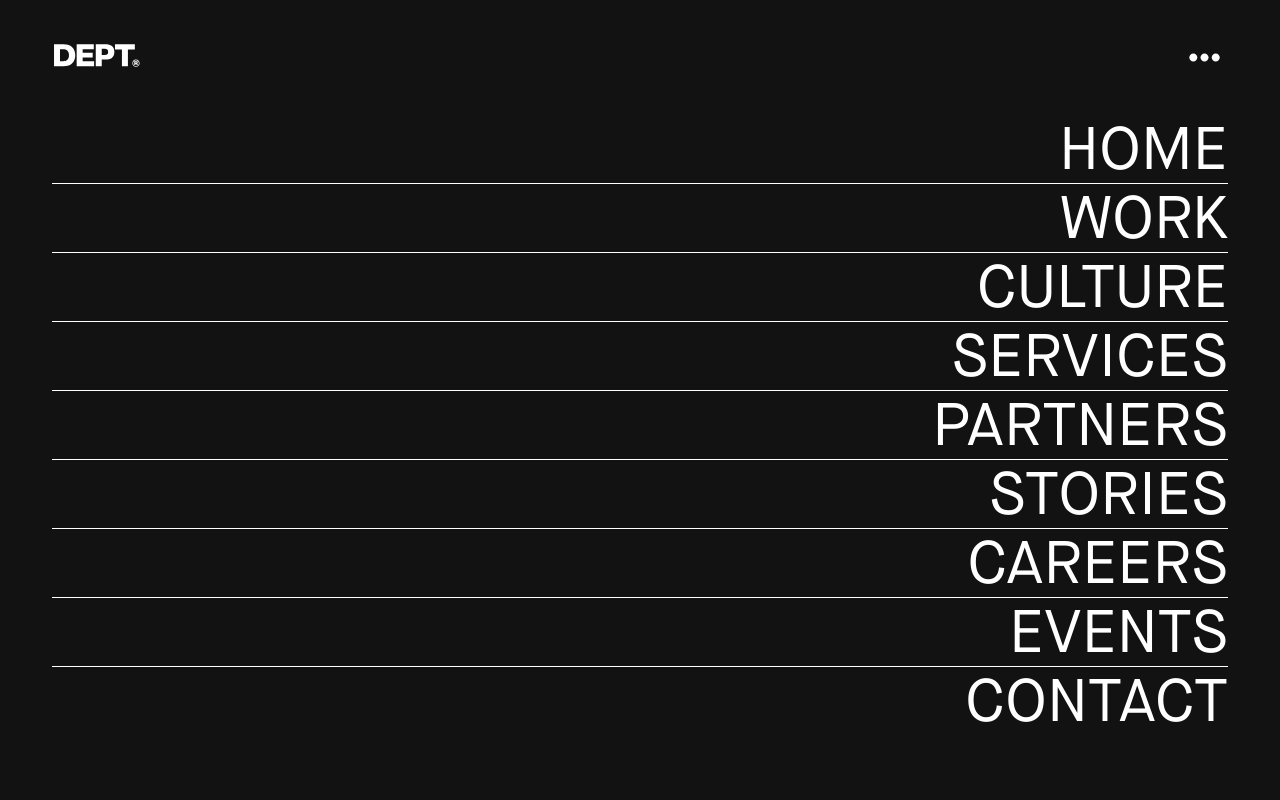
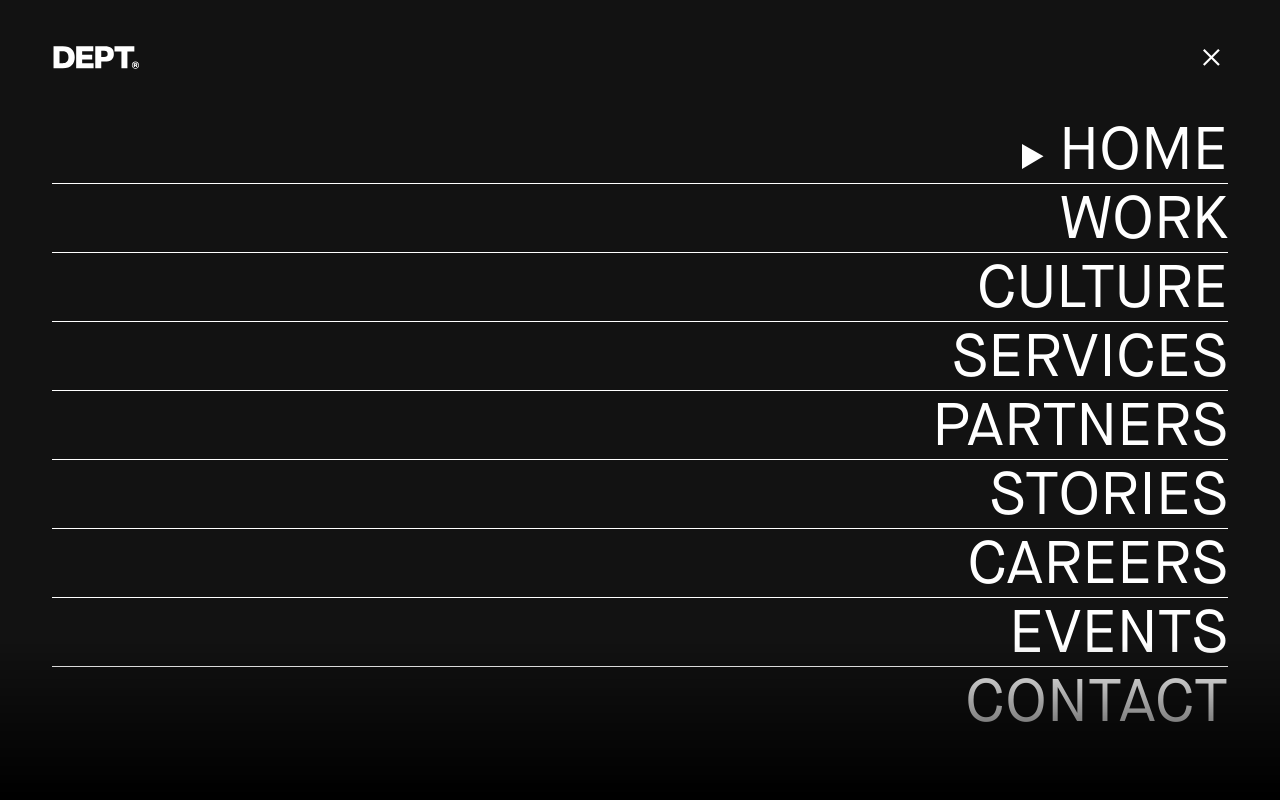
Before and after one commit to melisiweb/dept, a React (Create React App) app: page / in a window 1280 px wide. Both pictures are taken after a click on the button 1204 px from the left and 57 px from the top of the page. Shown: the top 800 px of the page. Built offline with nearby package versions, Linux system fonts and the light colour scheme.

Commit message:
menu with routes

```diff
--- a/src/common/components/menu/index.tsx
+++ b/src/common/components/menu/index.tsx
@@ -1,10 +1,11 @@
-import { IconButton, Stack } from "@mui/material";
+import { IconButton, Modal, Stack } from "@mui/material";
 import * as S from "./styles";
 import { ReactComponent as MenuDots } from "assets/images/menu-dots.svg";
 import { useUI } from "common/hooks/use-ui";
-import { DeptContainer } from "design-system/layout";
 import { useRecoilState } from "recoil";
 import { menuDrawerState } from "common/atoms";
+import { MenuDrawer } from "./menu-drawer";
+import { mainMenuShort } from "routes";
 
 export const Menu: React.FC = () => {
   const { mdDown } = useUI();
@@ -26,31 +27,13 @@ export const Menu: React.FC = () => {
           spacing="48px"
           display={{ xs: "none", md: "flex" }}
         >
-          <S.MenuListItem component="li">
-            <S.StyledLink end to="/">
-              Work
-            </S.StyledLink>
-          </S.MenuListItem>
-
-          <S.MenuListItem component="li">
-            <S.StyledLink to="/culture">Culture</S.StyledLink>
-          </S.MenuListItem>
-
-          <S.MenuListItem component="li">
-            <S.StyledLink to="/services">Services</S.StyledLink>
-          </S.MenuListItem>
-
-          <S.MenuListItem component="li">
-            <S.StyledLink to="/insights">Insights</S.StyledLink>
-          </S.MenuListItem>
-
-          <S.MenuListItem component="li" display={{ xs: "none", slg: "flex" }}>
-            <S.StyledLink to="/careers">Careers</S.StyledLink>
-          </S.MenuListItem>
-
-          <S.MenuListItem component="li" display={{ xs: "none", slg: "flex" }}>
-            <S.StyledLink to="/contact">Contact</S.StyledLink>
-          </S.MenuListItem>
+          {mainMenuShort.map((menuItem) => (
+            <S.MenuListItem key={menuItem.path} component="li">
+              <S.StyledLink end={menuItem.end} to={menuItem.path}>
+                {menuItem.label}
+              </S.StyledLink>
+            </S.MenuListItem>
+          ))}
         </S.MenuList>
         <Stack position="relative" zIndex={100}>
           {mdDown ? (
@@ -62,39 +45,14 @@ export const Menu: React.FC = () => {
           )}
         </Stack>
       </Stack>
-      <S.MenuDrawer style={{ display: showDrawer ? "block" : "none" }}>
-        <DeptContainer>
-          <Stack component="ul">
-            <S.MenuDrawerItem component="li">
-              <S.MenuDrawerLink to="/">Home</S.MenuDrawerLink>
-            </S.MenuDrawerItem>
-            <S.MenuDrawerItem component="li">
-              <S.MenuDrawerLink to="/">Work</S.MenuDrawerLink>
-            </S.MenuDrawerItem>
-            <S.MenuDrawerItem component="li">
-              <S.MenuDrawerLink to="/">Culture</S.MenuDrawerLink>
-            </S.MenuDrawerItem>
-            <S.MenuDrawerItem component="li">
-              <S.MenuDrawerLink to="/">Services</S.MenuDrawerLink>
-            </S.MenuDrawerItem>
-            <S.MenuDrawerItem component="li">
-              <S.MenuDrawerLink to="/">Partners</S.MenuDrawerLink>
-            </S.MenuDrawerItem>
-            <S.MenuDrawerItem component="li">
-              <S.MenuDrawerLink to="/">Stories</S.MenuDrawerLink>
-            </S.MenuDrawerItem>
-            <S.MenuDrawerItem component="li">
-              <S.MenuDrawerLink to="/">Careers</S.MenuDrawerLink>
-            </S.MenuDrawerItem>
-            <S.MenuDrawerItem component="li">
-              <S.MenuDrawerLink to="/">Events</S.MenuDrawerLink>
-            </S.MenuDrawerItem>
-            <S.MenuDrawerItem component="li">
-              <S.MenuDrawerLink to="/">Contact</S.MenuDrawerLink>
-            </S.MenuDrawerItem>
-          </Stack>
-        </DeptContainer>
-      </S.MenuDrawer>
+      <Modal
+        open={showDrawer}
+        onClose={onMenuClick}
+        aria-labelledby="Main menu modal"
+        container={document.querySelector("main")}
+      >
+        <MenuDrawer />
+      </Modal>
     </>
   );
 };
--- /dev/null
+++ b/src/common/components/menu/menu-drawer/index.tsx
@@ -0,0 +1,39 @@
+import { IconButton, Stack } from "@mui/material";
+import { DeptContainer } from "design-system/layout";
+import { ReactComponent as ArrowIcon } from "assets/images/arrow.svg";
+import { ReactComponent as Logo } from "assets/images/logo.svg";
+import { ReactComponent as CloseIcon } from "assets/images/close.svg";
+import * as S from "./styles";
+import { useRecoilState } from "recoil";
+import { menuDrawerState } from "common/atoms";
+import { mainMenuLong } from "routes";
+import { useLocation } from "react-router-dom";
+
+export const MenuDrawer: React.FC = () => {
+  const [showDrawer, setShowDrawer] = useRecoilState(menuDrawerState);
+  const location = useLocation();
+
+  return (
+    <S.MenuDrawer style={{ display: showDrawer ? "block" : "none" }}>
+      <DeptContainer>
+        <S.MenuDrawerHeader>
+          <Logo />
+          <IconButton onClick={() => setShowDrawer(false)}>
+            <CloseIcon />
+          </IconButton>
+        </S.MenuDrawerHeader>
+        <Stack component="ul">
+          {mainMenuLong.map((menuItem) => (
+            <S.MenuDrawerItem key={menuItem.path} component="li">
+              <S.MenuDrawerLink end={menuItem.end} to={menuItem.path}>
+                {location.pathname === menuItem.path && <ArrowIcon />}{" "}
+                {menuItem.label}
+              </S.MenuDrawerLink>
+            </S.MenuDrawerItem>
+          ))}
+        </Stack>
+      </DeptContainer>
+      <S.MenuDrawerGradient />
+    </S.MenuDrawer>
+  );
+};
--- /dev/null
+++ b/src/common/components/menu/menu-drawer/styles.ts
@@ -0,0 +1,67 @@
+import { Stack, styled } from "@mui/material";
+import { Black, White } from "design-system/colors";
+import { pxToRem } from "design-system/utils";
+import { NavLink } from "react-router-dom";
+
+const drawerPadding = 156;
+export const MenuDrawer = styled("div")`
+  background-color: ${Black};
+  overflow: auto;
+  padding-bottom: ${drawerPadding / 2}px;
+  height: 100%;
+`;
+
+export const MenuDrawerGradient = styled("div")`
+  position: fixed;
+  bottom: 0;
+  left: 0;
+  right: 0;
+  height: ${drawerPadding}px;
+  background: linear-gradient(rgba(0, 0, 0, 0) 0%, #000000 100%);
+  z-index: 101;
+  user-select: none;
+  pointer-events: none;
+`;
+
+export const MenuDrawerLink = styled(NavLink)`
+  color: ${(props) => props.color || "inherit"};
+  text-decoration: none;
+  margin-top: 16px;
+  text-transform: uppercase;
+  font-size: ${pxToRem(60)};
+  line-height: ${pxToRem(60)};
+  width: 100%;
+  text-align: right;
+
+  &:first-of-type {
+    margin-top: 0;
+  }
+
+  ${(props) => props.theme.breakpoints.down("md")} {
+    font-size: ${pxToRem(34)};
+    line-height: ${pxToRem(34)};
+
+    svg {
+      width: 16px;
+    }
+  }
+`;
+
+export const MenuDrawerHeader = styled("div")`
+  height: var(--header-height);
+  display: flex;
+  align-items: center;
+  justify-content: space-between;
+`;
+
+export const MenuDrawerItem = styled(Stack)`
+  ${(props) => ({ ...props.sx })}
+  flex-direction: row;
+  justify-content: flex-end;
+  border-top: 1px solid ${White};
+  padding-top: 8px;
+
+  &:first-of-type {
+    border-top: 0;
+  }
+` as typeof Stack;
--- a/src/common/components/menu/styles.ts
+++ b/src/common/components/menu/styles.ts
@@ -1,5 +1,5 @@
 import { Stack, styled } from "@mui/material";
-import { Black, White } from "design-system/colors";
+import { Black } from "design-system/colors";
 import { pxToRem } from "design-system/utils";
 import { NavLink } from "react-router-dom";
 
@@ -44,42 +44,3 @@ export const MenuList = styled(Stack)`
 export const MenuListItem = styled(Stack)`
   ${(props) => ({ ...props.sx })}
 ` as typeof Stack;
-
-export const MenuDrawer = styled("div")`
-  background-color: ${Black};
-  position: fixed;
-  top: 0;
-  left: 0;
-  right: 0;
-  bottom: 0;
-  z-index: 99;
-  padding-top: var(--header-height);
-  overflow: auto;
-`;
-
-export const MenuDrawerLink = styled(NavLink)`
-  color: ${(props) => props.color || "inherit"};
-  text-decoration: none;
-  margin-top: 16px;
-  text-transform: uppercase;
-  font-size: ${pxToRem(60)};
-  line-height: ${pxToRem(60)};
-  width: 100%;
-  text-align: right;
-
-  &:first-of-type {
-    margin-top: 0;
-  }
-`;
-
-export const MenuDrawerItem = styled(Stack)`
-  ${(props) => ({ ...props.sx })}
-  flex-direction: row;
-  justify-content: flex-end;
-  border-top: 1px solid ${White};
-  padding-top: 8px;
-
-  &:first-of-type {
-    border-top: 0;
-  }
-` as typeof Stack;
--- /dev/null
+++ b/src/routes.ts
@@ -0,0 +1,78 @@
+interface MenuItem {
+  path: string;
+  label: string;
+  end?: boolean;
+}
+
+const HOME = {
+  path: "/",
+  label: "Home",
+  end: true,
+};
+
+const WORK = {
+  path: "/work",
+  label: "Work",
+  end: true,
+};
+
+const CULTURE = {
+  path: "/culture",
+  label: "Culture",
+};
+
+const SERVICES = {
+  path: "/services",
+  label: "Services",
+};
+
+const INSIGHTS = {
+  path: "/insights",
+  label: "Insights",
+};
+
+const CAREERS = {
+  path: "/careers",
+  label: "Careers",
+};
+
+const PARTNERS = {
+  path: "/partners",
+  label: "Partners",
+};
+
+const STORIES = {
+  path: "/stories",
+  label: "Stories",
+};
+
+const EVENTS = {
+  path: "/events",
+  label: "Events",
+};
+
+const CONTACT = {
+  path: "/contact",
+  label: "Contact",
+};
+
+export const mainMenuShort: MenuItem[] = [
+  WORK,
+  CULTURE,
+  SERVICES,
+  INSIGHTS,
+  CAREERS,
+  CONTACT,
+];
+
+export const mainMenuLong: MenuItem[] = [
+  HOME,
+  WORK,
+  CULTURE,
+  SERVICES,
+  PARTNERS,
+  STORIES,
+  CAREERS,
+  EVENTS,
+  CONTACT,
+];
```
Also changed, not shown: src/common/hooks/use-scroll-direction.tsx (deleted, +0 -41 lines), src/assets/images/arrow.svg (added), src/assets/images/close.svg (added).
